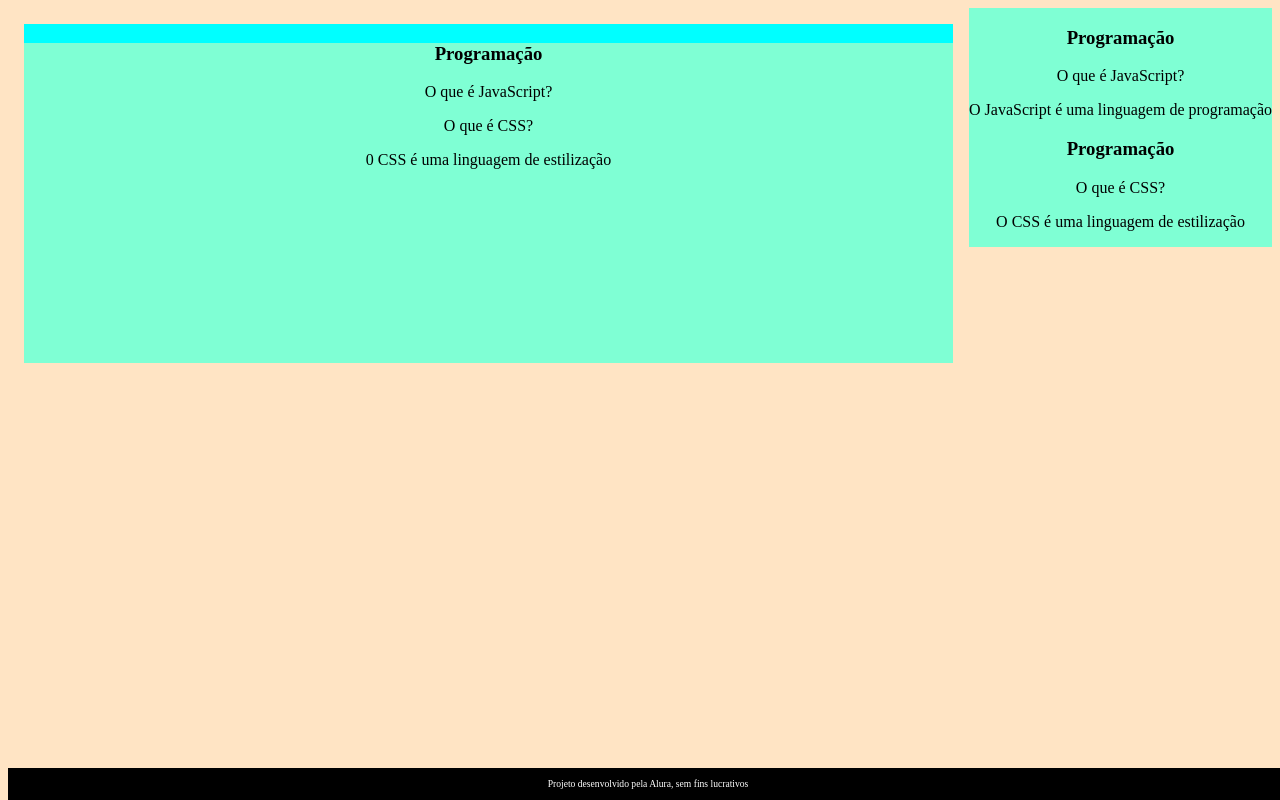
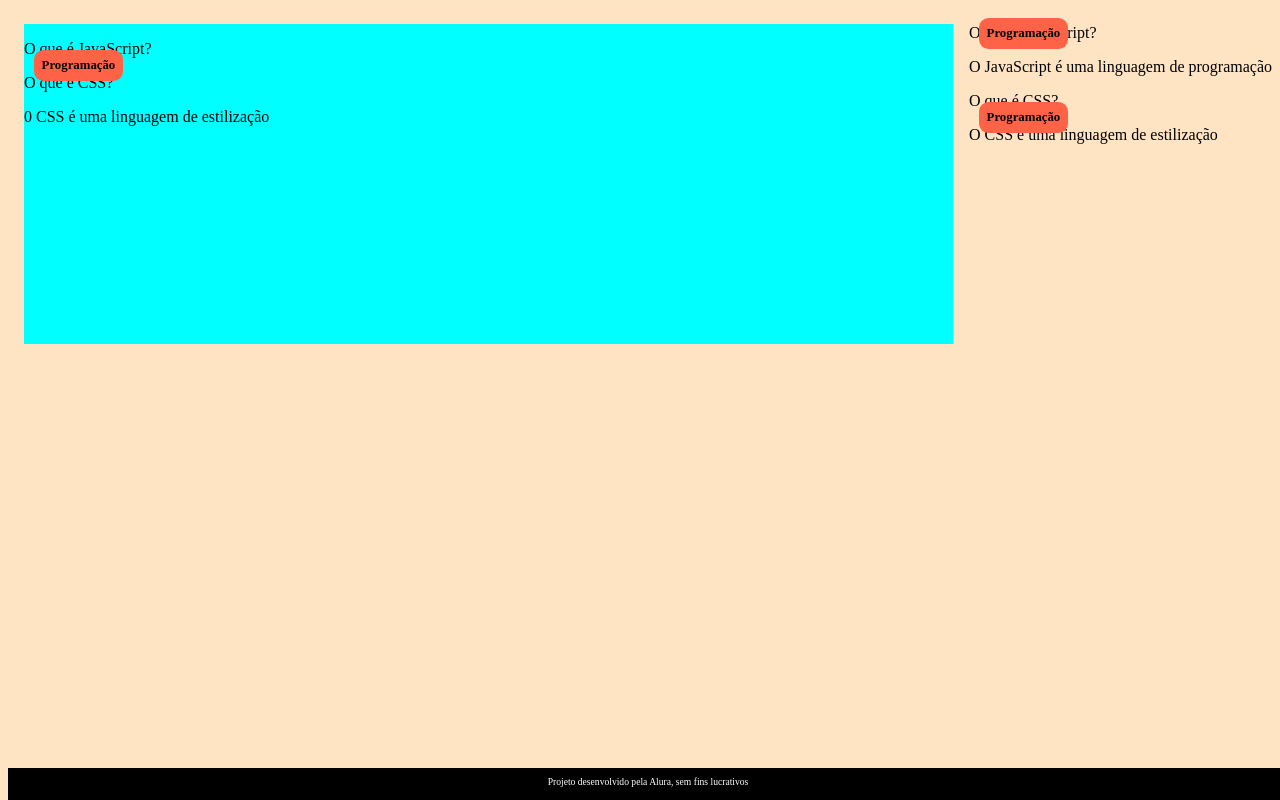
Before and after one commit to WitaLopes/desenvolvendo-ferramentaweb, a plain HTML site: page index.html in a window 1280 px wide. Drawn offline with Linux system fonts and the light colour scheme; files that its build step writes are made by us from their sources.

Commit message:
Update style.css

```diff
--- a/style.css
+++ b/style.css
@@ -2,19 +2,22 @@ body {
     background-color: bisque;
     font-family: Bai Jamjuree;
 }
+
 footer {
     background-color: black;
     color: white;
-    bottom:0;
-    position:fixed;
-    width:100%;
-    height:2rem;
+    position: fixed;
+    bottom: 0;
+    width: 100%;
+    height: 2rem;
 }
-footer p{
+
+footer p {
     text-align: center;
     font-size: 0.6rem;
-    margin-top: 0,5rem;
+    margin-top: 0.5rem;
 }
+
 #container {
     display: flex;
 }
@@ -26,8 +29,14 @@ footer p{
     flex-grow: 1;
     flex-basis: calc(33% - 6rem);
 }
-.cartao__conteudo {
-    text-align: center;
-    background-color: aquamarine;
-    height: 100%;
+
+.cartao__conteudo h3 {
+    background-color: tomato;
+    text-align: left;
+    padding: 0.5rem;
+    position: absolute;
+    margin: 0.6rem;
+    border-radius:0.6rem;
+    font-size: 1vw;
+
 }
```
